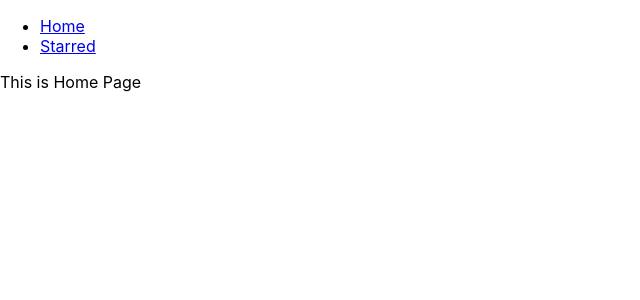
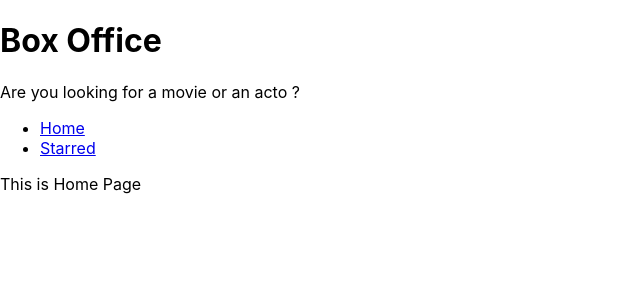
Before and after one commit to ShadabImran07/Box-Office, a React (Create React App) app: page / in a window 1280 px wide. Shown: the top 300 px of the page, without its empty margins (0-640 px from the left). Built offline with nearby package versions, Linux system fonts and the light colour scheme.

Commit message:
Title and MainPageLayout Done!

```diff
--- a/src/App.js
+++ b/src/App.js
@@ -1,14 +1,11 @@
 import React from 'react';
 import { Switch, Route } from 'react-router-dom';
-import Navs from './components/Navs';
+
 import { Home } from './pages/Home';
 import Starred from './pages/Starred';
 
 function App() {
   return (
-    <div>
-      <Navs />
-
     <Switch>
       <Route exact path="/">
         <Home />
@@ -20,7 +17,6 @@ function App() {
         <div>Page Not Found !</div>
       </Route>
     </Switch>
-    </div>
   );
 }
 
--- /dev/null
+++ b/src/components/MainPageLayout.js
@@ -0,0 +1,16 @@
+import React from 'react';
+import Navs from './Navs';
+import Title from './Title';
+
+const MainPageLayout = ({ children }) => (
+  <div>
+    <Title
+      title="Box Office"
+      subtitle="Are you looking for a movie or an acto ?"
+    />
+    <Navs />
+    {children}
+  </div>
+);
+
+export default MainPageLayout;
--- /dev/null
+++ b/src/components/Title.js
@@ -0,0 +1,10 @@
+import React from 'react';
+
+const Title = ({ title, subtitle }) => (
+  <div>
+    <h1>{title}</h1>
+    <p>{subtitle}</p>
+  </div>
+);
+
+export default Title;
--- a/src/pages/Home.js
+++ b/src/pages/Home.js
@@ -1,3 +1,4 @@
 import React from 'react';
+import MainPageLayout from '../components/MainPageLayout';
 
-export const Home = () => <div>This is Home Page</div>;
+export const Home = () => <MainPageLayout>This is Home Page</MainPageLayout>;
```
Lines whose indentation alone changed are shown as unchanged.
